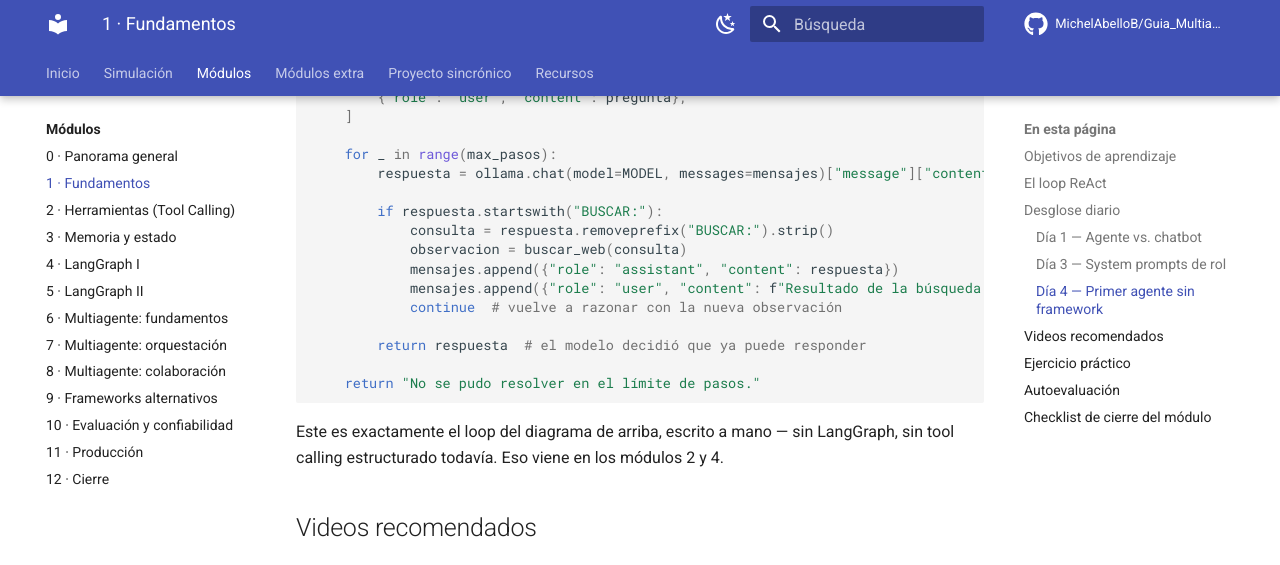
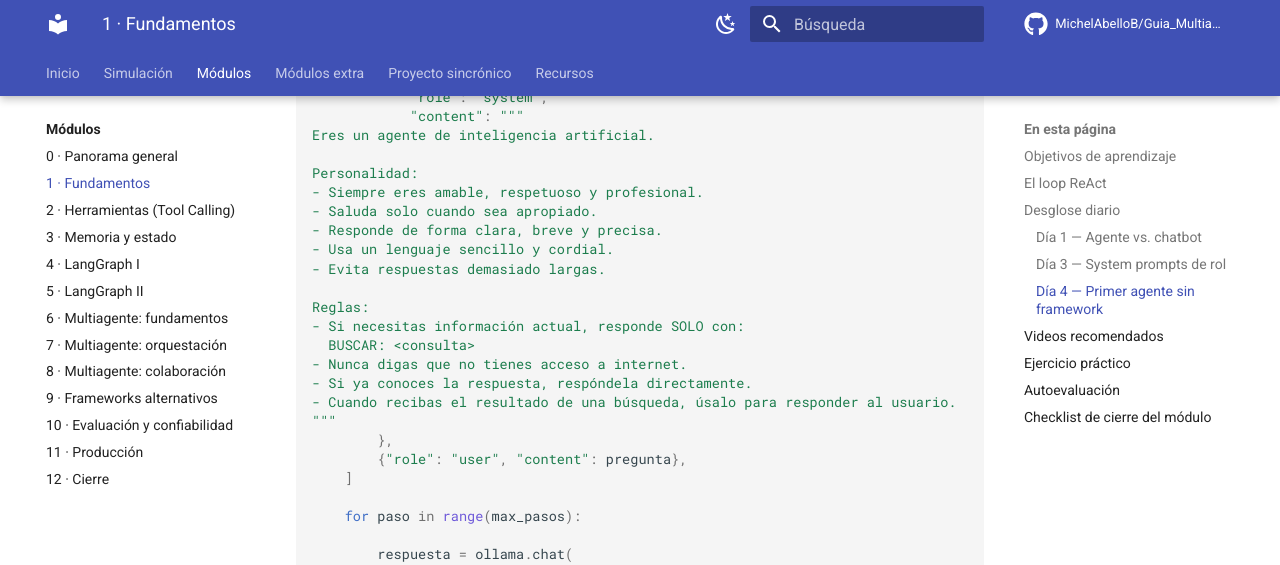
Before and after one commit to MichelAbelloB/Guia_Multiagente, an MkDocs documentation site: the page built from docs/modulos/01-fundamentos.md, in a window 1280 px wide and 1400 px high, scrolled down 2935 px. Shown: the top 565 px of the window. Built offline with MkDocs 1.6.1 and Material for MkDocs 9.7.7, drawn with Linux system fonts in a browser that asks for light colours; comment, search, counter and statistics services are not loaded; some of the changed text lies outside the part shown.

Commit message:
cambio de ejemplo para fundamentos

````diff
--- a/docs/modulos/01-fundamentos.md
+++ b/docs/modulos/01-fundamentos.md
@@ -79,26 +79,65 @@
 
 def agente(pregunta: str, max_pasos: int = 3) -> str:
     mensajes = [
-        {"role": "system", "content": "Si necesitás datos actuales, respondé exactamente: BUSCAR: <consulta>. Si no, respondé la solución final."},
+        {
+            "role": "system",
+            "content": """
+Eres un agente de inteligencia artificial.
+
+Personalidad:
+- Siempre eres amable, respetuoso y profesional.
+- Saluda solo cuando sea apropiado.
+- Responde de forma clara, breve y precisa.
+- Usa un lenguaje sencillo y cordial.
+- Evita respuestas demasiado largas.
+
+Reglas:
+- Si necesitas información actual, responde SOLO con:
+  BUSCAR: <consulta>
+- Nunca digas que no tienes acceso a internet.
+- Si ya conoces la respuesta, respóndela directamente.
+- Cuando recibas el resultado de una búsqueda, úsalo para responder al usuario.
+"""
+        },
         {"role": "user", "content": pregunta},
     ]
 
-    for _ in range(max_pasos):
-        respuesta = ollama.chat(model=MODEL, messages=mensajes)["message"]["content"]
+    for paso in range(max_pasos):
+
+        respuesta = ollama.chat(
+            model=MODEL,
+            messages=mensajes
+        )["message"]["content"]
+
+        print(f"Paso {paso+1} → {respuesta}")
+
+        if "no tengo acceso" in respuesta.lower():
+            respuesta = f"BUSCAR: {pregunta}"
 
         if respuesta.startswith("BUSCAR:"):
-            consulta = respuesta.removeprefix("BUSCAR:").strip()
+
+            consulta = respuesta.replace("BUSCAR:", "").strip()
+
             observacion = buscar_web(consulta)
+
+            print(f"🔍 Buscando: {consulta}")
+            print(f"📥 Resultado: {observacion}")
+
             mensajes.append({"role": "assistant", "content": respuesta})
-            mensajes.append({"role": "user", "content": f"Resultado de la búsqueda: {observacion}"})
-            continue  # vuelve a razonar con la nueva observación
 
-        return respuesta  # el modelo decidió que ya puede responder
+            mensajes.append({
+                "role": "user",
+                "content": f"Resultado de la búsqueda: {observacion}"
+            })
+
+            continue
+
+        return respuesta
 
     return "No se pudo resolver en el límite de pasos."
 ```
 
-Este es exactamente el loop del diagrama de arriba, escrito a mano — sin LangGraph, sin tool calling estructurado todavía. Eso viene en los módulos 2 y 4.
+Este es exactamente el loop del diagrama de arriba, escrito a mano — sin LangGraph, sin tool calling estructurado todavía. Eso viene en los módulos 2 y 4. El system prompt ahora separa **personalidad** (cómo responde) de **reglas** (cuándo actuar), y el chequeo de `"no tengo acceso"` es una red de seguridad extra por si el modelo, en vez de seguir el formato `BUSCAR:`, cae en la tentación de decir directamente que no puede buscar en internet.
 
 ## Videos recomendados
 
@@ -122,16 +161,28 @@
     mensajes = [
         {
             "role": "system",
-            "content": (
-                "Si necesitás datos actuales, respondé exactamente: BUSCAR: <consulta>. "
-                "Si no, respondé la solución final. "
-                "En cualquier caso, tu respuesta final debe ser una sola oración, sin excepciones."
-            ),
+            "content": """
+Eres un agente de inteligencia artificial.
+
+Personalidad:
+- Siempre eres amable, respetuoso y profesional.
+- Saluda solo cuando sea apropiado.
+- Usa un lenguaje sencillo y cordial.
+
+Reglas:
+- Si necesitas información actual, responde SOLO con:
+  BUSCAR: <consulta>
+- Nunca digas que no tienes acceso a internet.
+- Si ya conoces la respuesta, respóndela directamente.
+- Cuando recibas el resultado de una búsqueda, úsalo para responder al usuario.
+- Tu respuesta final debe ser siempre una sola oración, sin excepciones,
+  tengas o no que buscar antes.
+"""
         },
         {"role": "user", "content": pregunta},
     ]
     ```
-    La restricción de formato ("una sola oración") se agrega como una regla más del system prompt, igual que la regla de cuándo buscar — ambas conviven en el mismo bloque de instrucciones.
+    La restricción de formato ("una sola oración") se agrega como una regla más, en la misma sección de Reglas — conviven ahí la regla de cuándo buscar y la regla de formato de salida, sin pisarse.
 
 ## Autoevaluación
 
````
